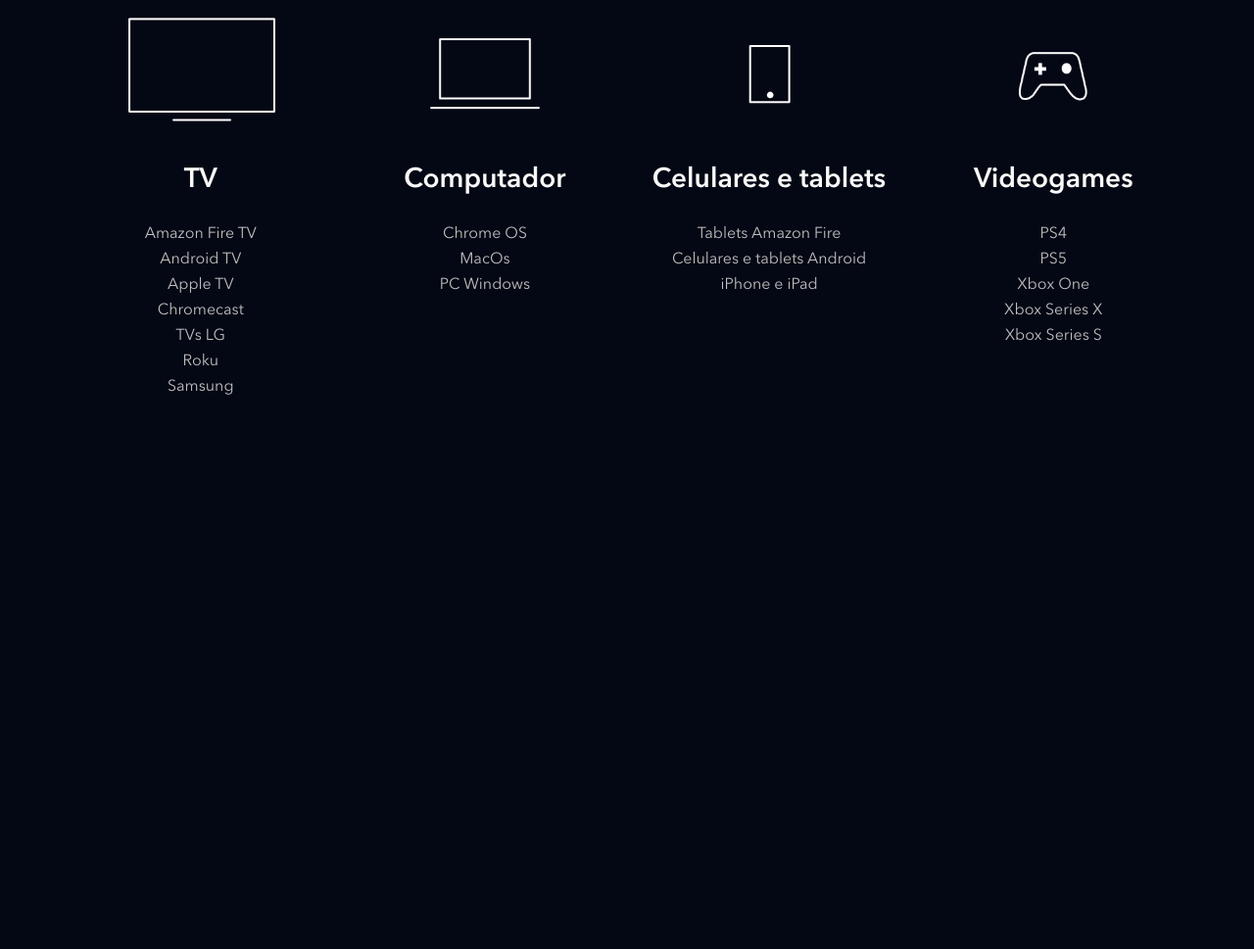
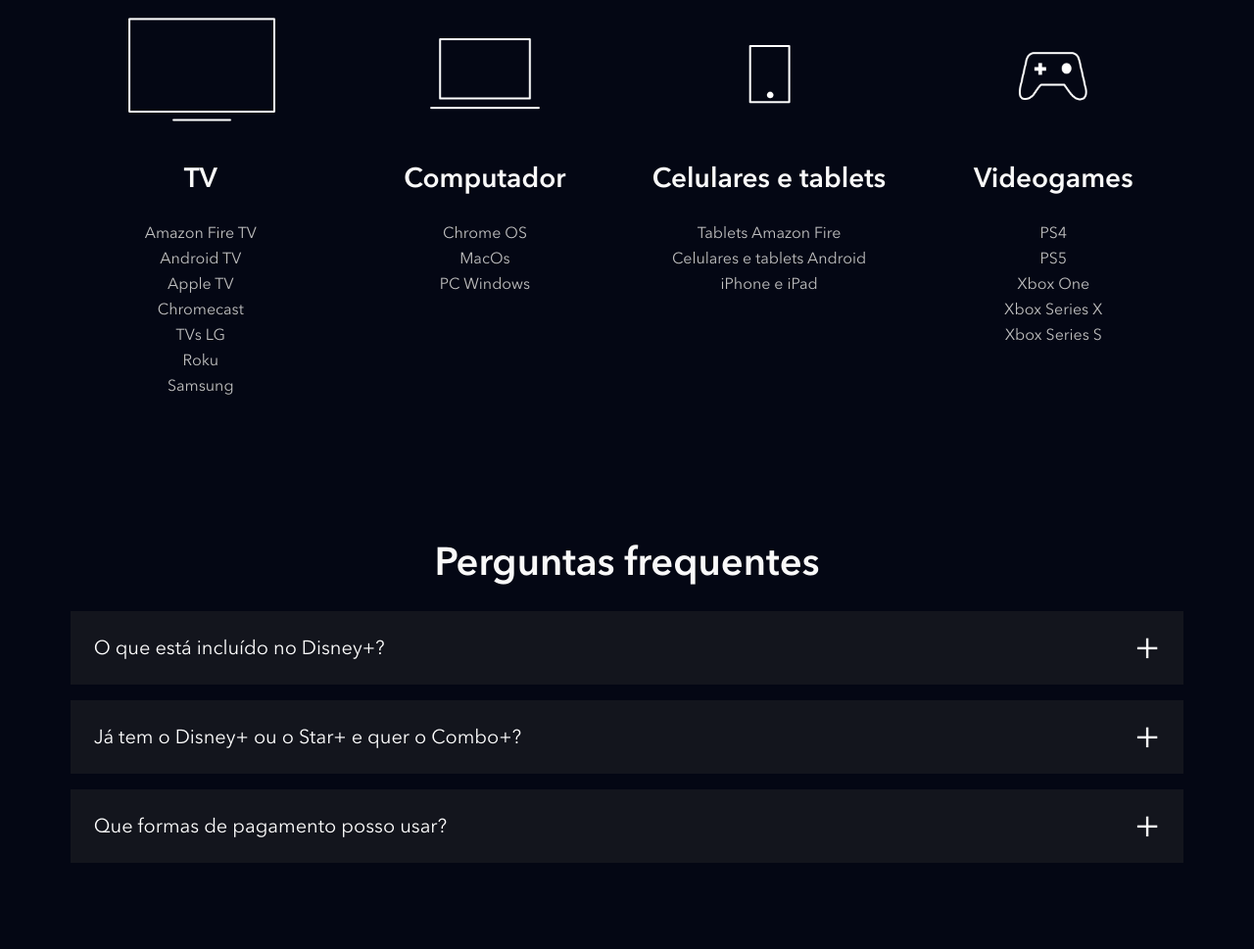
Before and after one commit to xVOGHx/clone-disneyplus, a website: page index.html in a window 1280 px wide. Shown: the part 3921-4890 px from the top of the page at 98% size. Before the commit the page ends 4399 px from the top, so only its background shows below. Drawn offline with nearby package versions, Linux system fonts and the light colour scheme; files that its build step writes are made by us from their sources; files whose address does not match are found by name.

Commit message:
adicionando sessão faq

```diff
--- a/index.html
+++ b/index.html
@@ -206,6 +206,47 @@
             </li>
         </ul>
     </section>
+    <section class="faq">
+        <h2 class="title">Perguntas frequentes</h2>
+        <ul class="faq__questions">
+            <li class="faq__questions__item">
+                <div class="faq__questions__item__question" data-faq-question>
+                    O que está incluído no Disney+?
+                </div>
+                <div class="faq__questions__item__answer text--big">
+                    <p>O Disney+ oferece:</p>
+                    <p>• Experiência premium sem intervalos comerciais.</p>
+                    <p>• As melhores histórias da Disney, Pixar, Marvel, Star Wars e National Geographic, tudo em um só lugar.</p>
+                    <p>• Groupwatch: assista junto com amigos ou familiares, mesmo separados.</p>
+                    <p>• Downloads ilimitados em até 10 dispositivos compatíveis.</p>
+                    <p>• Mais de 100 títulos em 4K UHD e HDR.</p>
+                    <p>• A possibilidade de assistir em até 4 dispositivos compatíveis simultaneamente sem custo adicional.</p>
+                </div>
+            </li>
+            <li class=" faq__questions__item">
+                <div class="faq__questions__item__question" data-faq-question>
+                    Já tem o Disney+ ou o Star+ e quer o Combo+?
+                </div>
+                <div class="faq__questions__item__answer text--big">
+                    <p>Ao assinar o Combo+:</p>
+                    <p>• O valor da sua assinatura existente (anual ou mensal) será descontado do preço do Combo+.</p>
+                    <p>• Se você assina o plano mensal, o valor que você paga mensalmente será descontado do preço do Combo+.</p>
+                    <p>• Se você assina o plano anual, dividiremos o valor que você já pagou em 12 vezes e descontaremos esse valor do preço do Combo+ mensalmente.</p>
+                    <p>• Você vai receber um e-mail com os valores detalhados assim que finalizar o pagamento.</p>
+                    <p>• Lembre-se: você pode cancelar a assinatura quando quiser.</p>
+                    <p>No momento, apenas a assinatura mensal do Combo+ está disponível.</p>
+                </div>
+            </li>
+            <li class="faq__questions__item">
+                <div class="faq__questions__item__question" data-faq-question>
+                    Que formas de pagamento posso usar?
+                </div>
+                <div class="faq__questions__item__answer text--big">
+                    Você pode utilizar: cartão de débito, crédito, PayPal, Mercado Pago e também aplicativos de terceiros: App Store da Apple e Google Play da Google.
+                </div>
+            </li>
+        </ul>
+    </section>
     <script src="./src/main.js"></script>
 </body>
 </html>
--- a/src/main.js
+++ b/src/main.js
@@ -1,5 +1,6 @@
 document.addEventListener('DOMContentLoaded', function(){
     const buttons = document.querySelectorAll('[data-tab-button]');
+    const questions = document.querySelectorAll('[data-faq-question]');
 
     for (let i = 0; i < buttons.length; i++) {
         buttons[i].addEventListener('click', function (botao) {
@@ -11,7 +12,18 @@
             botao.target.classList.add('shows__tabs__button--is-active');
         })
     }
+
+    for (let i = 0; i < questions.length; i++) {
+        questions[i].addEventListener('click', abreOuFechaResposta);
+    }
 })
+
+function abreOuFechaResposta(elemento) {
+    const classe = 'faq__questions__item--is-open';
+    const elementoPai = elemento.target.parentNode;
+
+    elementoPai.classList.toggle(classe)
+}
 
 function removeBotaoAtivo() {
     const buttons = document.querySelectorAll('[data-tab-button]');
--- /dev/null
+++ b/src/styles/_faq.scss
@@ -0,0 +1,63 @@
+.faq {
+    padding: 5.6vw;
+
+    h2 {
+        text-align: center;
+        margin-bottom: 24px;
+    }
+
+    &__questions {
+        &__item {
+            background-color: #13151d;
+            margin-bottom: 16px;
+            list-style: none;
+
+            &__question {
+                color: #fff;
+                font-size: 20px;
+                padding: 24px;
+                display: block;
+                cursor: pointer;
+                position: relative;
+
+                &::after {
+                    content: "+";
+                    position: absolute;
+                    top: 0;
+                    right: 24px;
+                    height: 100%;
+                    display: flex;
+                    align-items: center;
+                    font-size: 40px;
+                }
+            }
+
+            &__answer {
+                height: 0;
+                overflow: hidden ;
+                padding: 0 24px;
+                transition: height, 0.5s ease;
+
+                p {
+                    padding-top: 16px;
+                }
+
+                p:first-child {
+                    padding-top: 0px;
+                }
+            }
+
+            &--is-open {
+                .faq__questions__item__question::after{
+                    content: "-";
+                }
+
+                .faq__questions__item__answer {
+                    transition: height, 0.5s ease;
+                    height: auto;
+                    padding-bottom: 24px;
+                }
+            }
+        }
+    }
+}
--- a/src/styles/main.scss
+++ b/src/styles/main.scss
@@ -3,6 +3,7 @@
 @use 'shows';
 @use 'plains';
 @use 'available-devices';
+@use 'faq';
 
 @font-face {
     font-family: Avenir;
```
